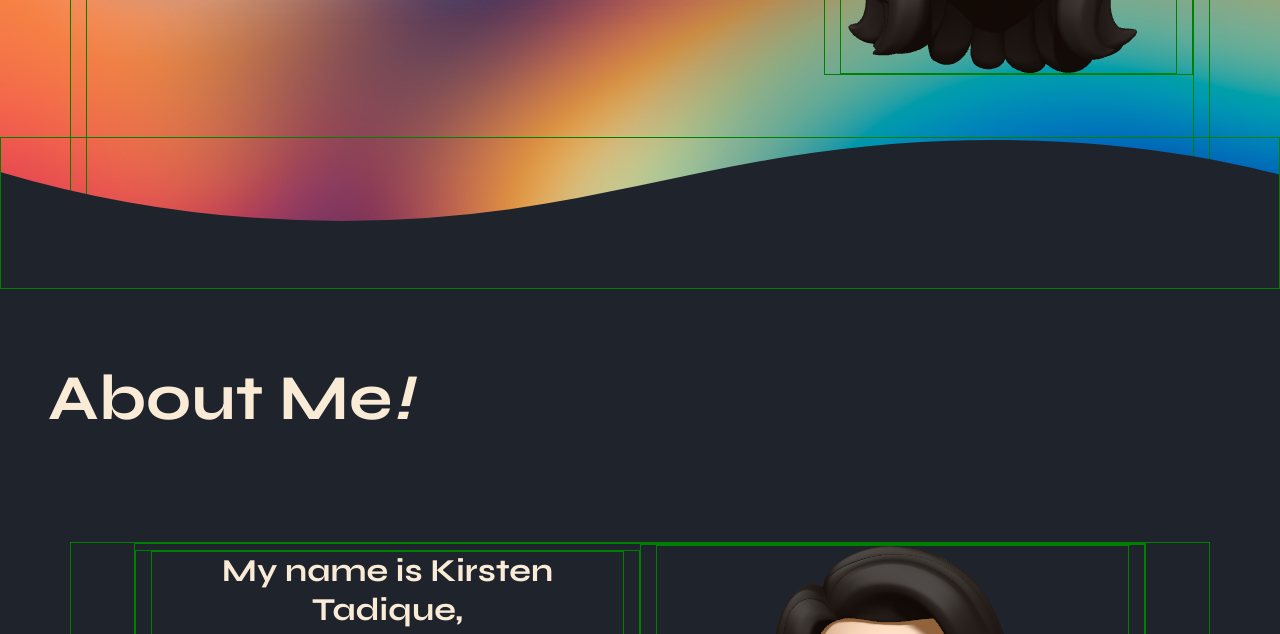
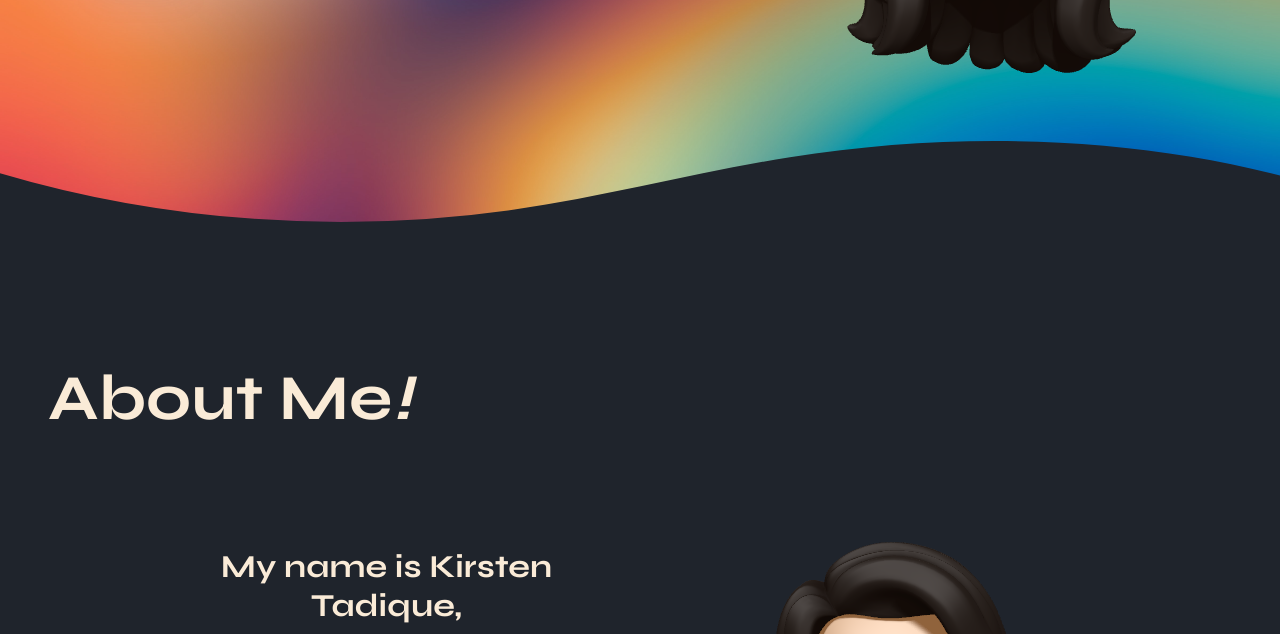
Before and after one commit to ktadique/Bootstrap-Portfolio, a plain HTML site: page index.html in a window 1280 px wide. Shown: the part 511-1145 px from the top of the page. Drawn offline with nearby package versions, Linux system fonts and the light colour scheme.

Commit message:
finalized html and css

```diff
--- a/assets/css/style.css
+++ b/assets/css/style.css
@@ -4,9 +4,9 @@
 :root { --white: #faebd7;
   --bg: ; #1f242c; */ }
 
-  div {
+  /* div {
    border: 1px solid green;
-  }
+  } */
 
 html,
 body {
```
